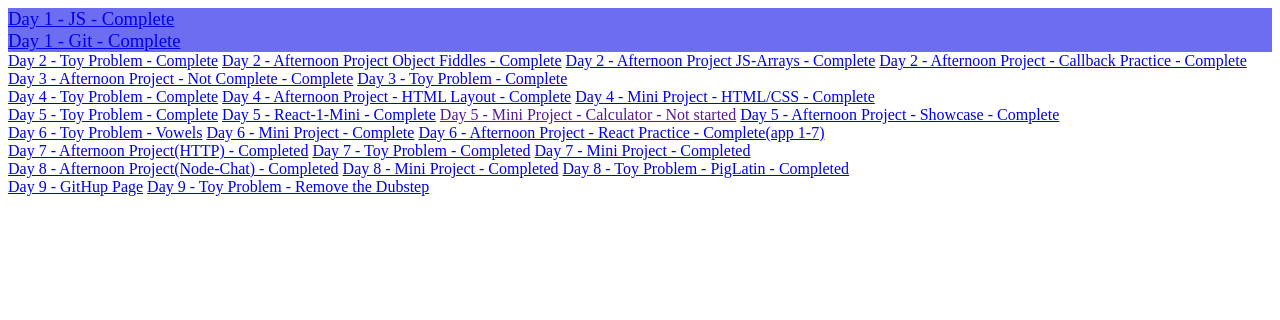
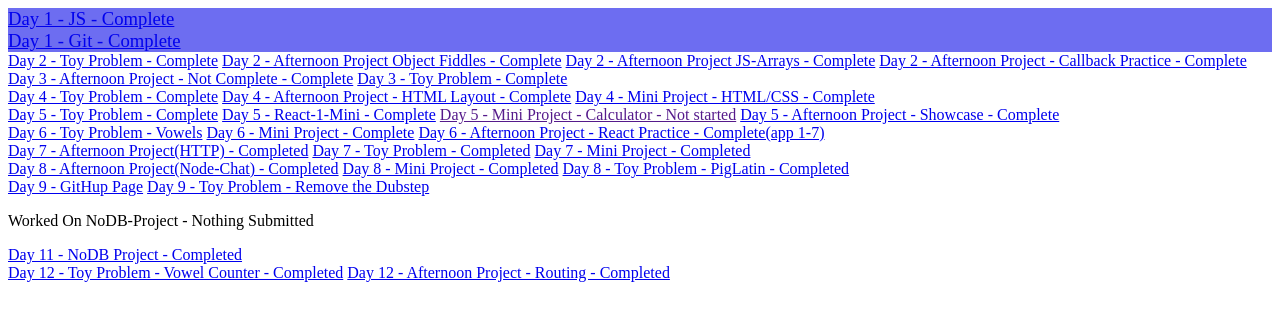
Before and after one commit to B-eck37/Daily-Projects-WPX2, a plain HTML site: page Daily-projects/index.html in a window 1280 px wide. Drawn offline with Linux system fonts and the light colour scheme.

Commit message:
Day 12 Updated - Afternoon Project

```diff
--- a/Daily-projects/index.html
+++ b/Daily-projects/index.html
@@ -62,12 +62,17 @@
         <a href="https://repl.it/@B_eck/Remove-the-Dubstep">Day 9 - Toy Problem - Remove the Dubstep</a>
     </section>
     <section class="Day 10">
-
+        <p>Worked On NoDB-Project - Nothing Submitted</p>
     </section>
 </div>
 <div class="Week 3">
-    <section class="Day 11"></section>
-    <section class="Day 12"></section>
+    <section class="Day 11">
+        <a href="https://github.com/B-eck37/Nodb-Basic/tree/master/no-db-project">Day 11 - NoDB Project - Completed</a>
+    </section>
+    <section class="Day 12">
+        <a href="https://repl.it/@B_eck/Vowel-Counter-Question">Day 12 - Toy Problem - Vowel Counter - Completed</a>
+        <a href="https://github.com/B-eck37/routing-afternoon">Day 12 - Afternoon Project - Routing - Completed</a>
+    </section>
     <section class="Day 13"></section>
     <section class="Day 14"></section>
     <section class="Day 15"></section>
```
